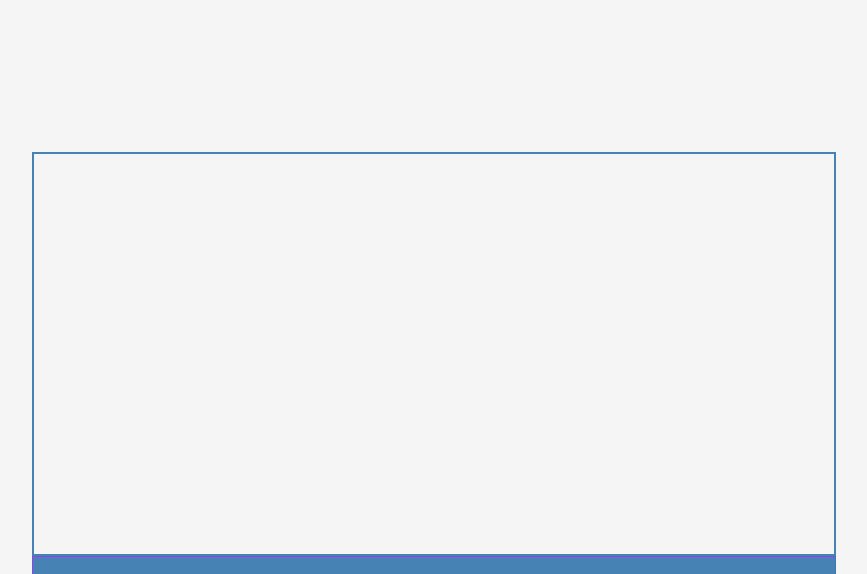
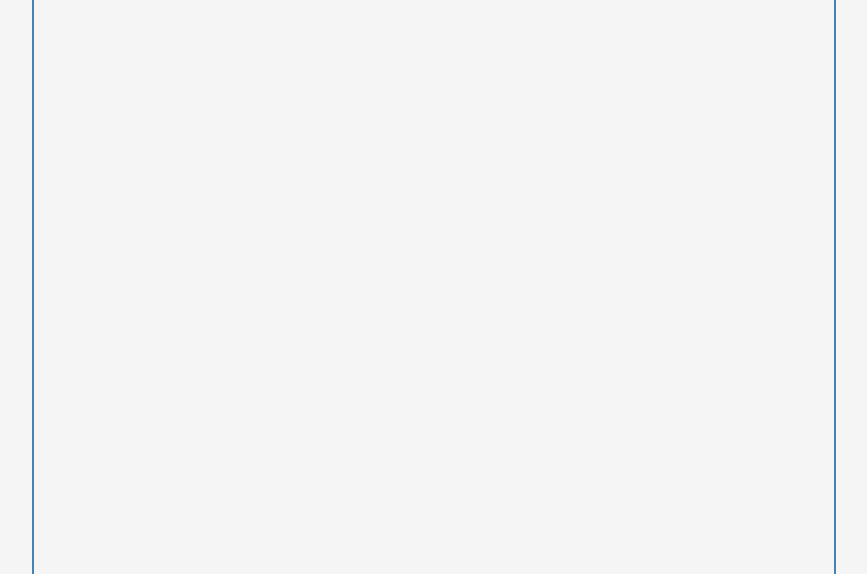
Before and after one commit to MaianneThornton/50in50_DrawingApp, a plain HTML site: page index.html in a window 1280 px wide. Shown: the top 574 px of the page, without its empty margins (206-1073 px from the left). Drawn offline with Linux system fonts and the light colour scheme.

Commit message:
fix: reverted canvas height to 800px

```diff
--- a/index.html
+++ b/index.html
@@ -9,7 +9,7 @@
   </head>
   <body>
     <!-- Allows for access to the canvas API -->
-    <canvas id="canvas" width="800" height="400"></canvas>
+    <canvas id="canvas" width="800" height="800"></canvas>
     <div class="toolbox">
       <button id="decrease">-</button>
       <span id="size">10</span>
```
